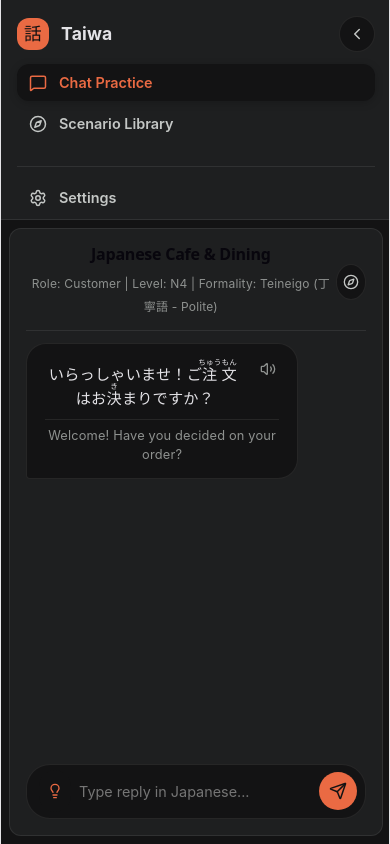
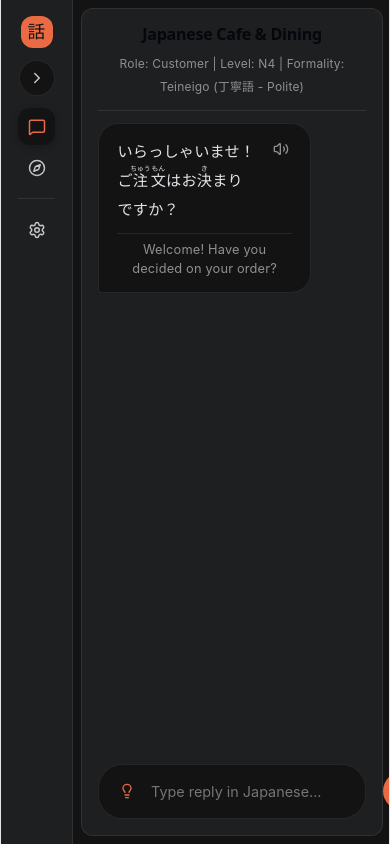
Before and after one commit to arvin-arvin/taiwa-og, a React (Vite) app: page / in a window 390 px wide. Built offline with nearby package versions, Linux system fonts and the light colour scheme.

Commit message:
media for 300, 1024 fix and switch scenario button removed

```diff
--- a/src/App.css
+++ b/src/App.css
@@ -938,23 +938,12 @@ body {
 }
 
 @media (max-width: 1024px) {
-  .dashboard-grid {
-    flex-direction: column;
-  }
-
-  .side-panel {
-    width: 100%;
-    max-height: 220px;
-    border-right: none;
-    border-bottom: 1px solid var(--border-subtle);
-  }
-
   .main-chat-area {
     padding: 0.5rem;
   }
 
   .chat-container {
-    max-width: 100%; /* Full-screen width on small/medium devices */
+    max-width: 100%;
     border-radius: 0.75rem;
   }
 }
@@ -1242,3 +1231,19 @@ body {
 .settings-hint a {
   color: var(--shu-500);
 }
+/* Furigana */
+ruby {
+  ruby-align: center;
+}
+
+rt {
+  font-size: 0.45em;
+  line-height: 1;
+  letter-spacing: 0;
+  user-select: none;
+}
+
+.chat-bubble-header > div:first-child {
+  text-align: left;
+  line-height: 1.9;
+}
--- a/src/App.jsx
+++ b/src/App.jsx
@@ -82,12 +82,14 @@ export default function App() {
   // Settings & System State
   const [systemLang, setSystemLang] = useState(() => localStorage.getItem('systemLang') || 'en');
   const [showSettings, setShowSettings] = useState(false);
-    const [sidebarCollapsed, setSidebarCollapsed] = useState(() => {
+  const [sidebarCollapsed, setSidebarCollapsed] = useState(() => {
     try {
-      return localStorage.getItem('sidebarCollapsed') === 'true';
+      const saved = localStorage.getItem('sidebarCollapsed');
+      if (saved !== null) return saved === 'true';
     } catch {
-      return false;
+      // storage unavailable, fall through
     }
+    return window.innerWidth < 720;
   });
 
   useEffect(() => {
@@ -98,8 +100,6 @@ export default function App() {
     }
   }, [sidebarCollapsed]);
   const [usedCardIds, setUsedCardIds] = useState(() => new Set());
-  const [selectedModel, setSelectedModel] = useState('gemini-3.5-flash-lite');
-
     const [aiSettings, setAiSettings] = useState(loadSettings);
 
   useEffect(() => {
@@ -316,7 +316,6 @@ useEffect(() => {
 
     try {
       const aiReply = await generateRoleplayResponse({
-        selectedModel,
         scenarioContext: activeScenario.title.en,
         messages: updatedMessages,
         cards: deckCards,
@@ -367,7 +366,6 @@ useEffect(() => {
 
     try {
       const generated = await generateReplyHints({
-        selectedModel,
         scenarioContext: activeScenario.title.en,
         messages,
         cards: deckCards,
@@ -468,7 +466,7 @@ useEffect(() => {
     </select>
   </div>
 
-  {/* 2. AI Model Selection */}
+  {/* 2 card selection mode and count */}
       <div style={{ display: 'flex', gap: '0.5rem', marginTop: '0.75rem' }}>
       <select
         value={cardMode}
@@ -658,14 +656,6 @@ useEffect(() => {
                   {t.role}: {t.customer} | Level: {jlptLevel} | Formality: {formality}
                 </p>
               </div>
-              <button
-                onClick={() => setActiveTab('scenarios')}
-                className="icon-btn"
-                title="Switch Scenario"
-                type="button"
-              >
-                <Compass style={{ width: 16, height: 16 }} />
-              </button>
             </div>
 
             <div className="chat-messages">
```
